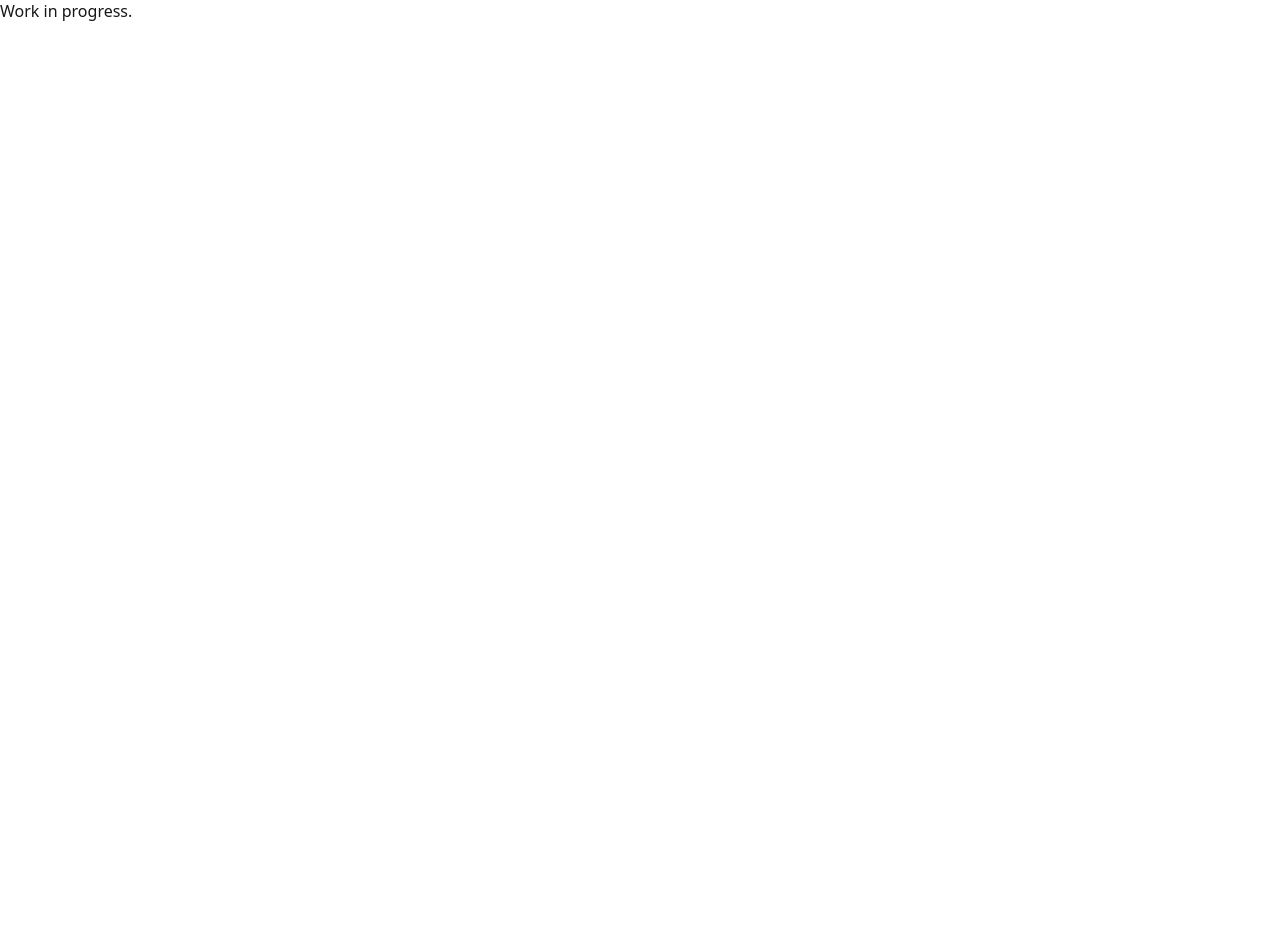
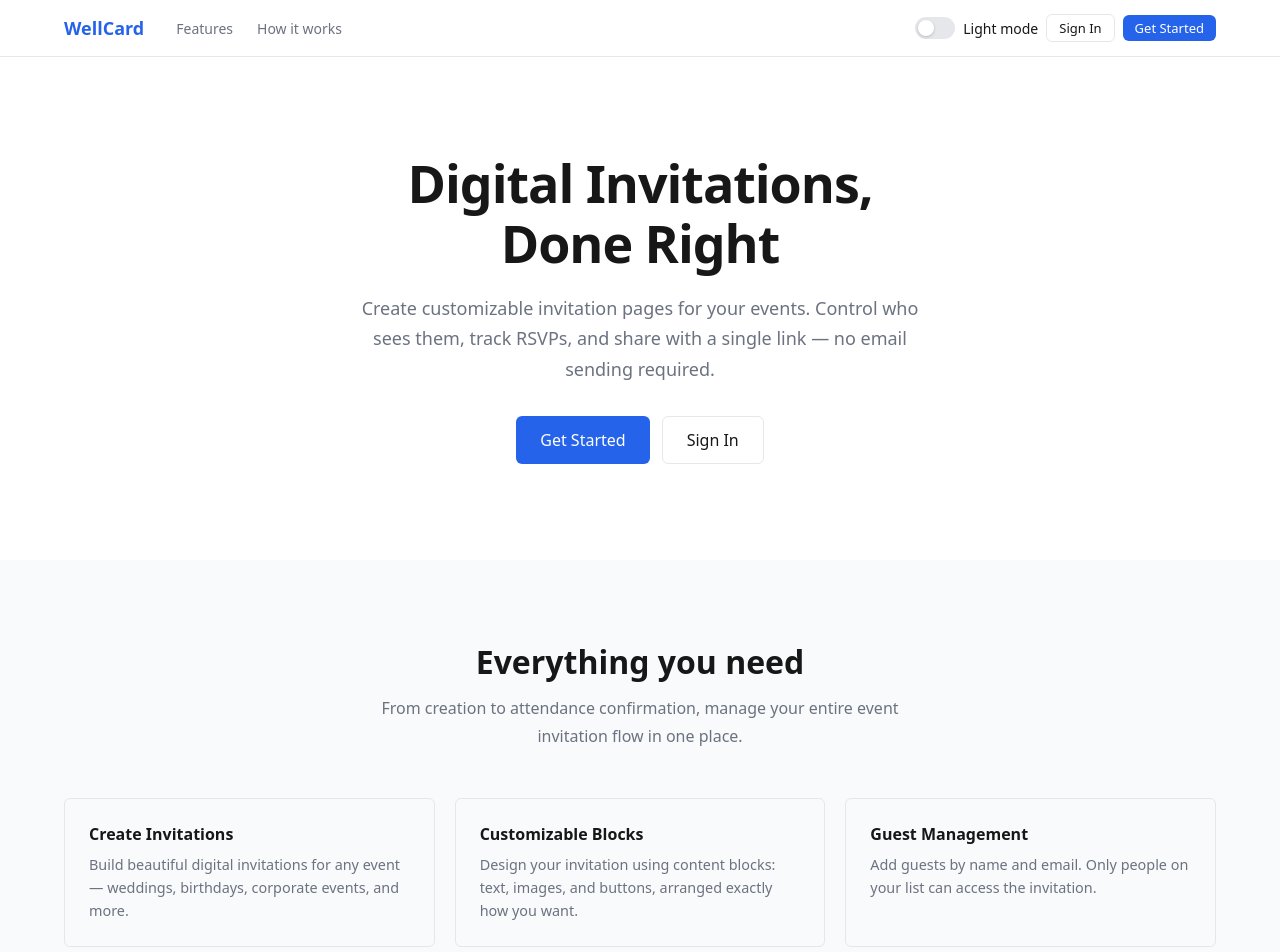
Before and after one commit to luanAfons0/ES3-project, a Next.js app in the folder frontend/: page / in a window 1280 px wide. Shown: the top 952 px of the page. Before the commit the page ends 800 px from the top, so only its background shows below. Built offline with nearby package versions, Linux system fonts and the light colour scheme.

Commit message:
feat(landing): complete landing page with hero, features, and how-it-works sections

```diff
--- /dev/null
+++ b/frontend/src/app/page.module.css
@@ -0,0 +1,197 @@
+.page {
+  display: flex;
+  flex-direction: column;
+  min-height: 100vh;
+}
+
+/* Header */
+.header {
+  position: sticky;
+  top: 0;
+  z-index: 10;
+  border-bottom: 1px solid var(--color-border);
+  background: color-mix(in srgb, var(--color-bg) 80%, transparent);
+  backdrop-filter: blur(12px);
+  -webkit-backdrop-filter: blur(12px);
+}
+
+.headerInner {
+  display: flex;
+  align-items: center;
+  gap: 2rem;
+  padding-block: 0.875rem;
+}
+
+.logo {
+  font-size: 1.125rem;
+  font-weight: 700;
+  color: var(--color-primary);
+  text-decoration: none;
+  flex-shrink: 0;
+}
+
+.nav {
+  display: flex;
+  align-items: center;
+  gap: 1.5rem;
+  flex: 1;
+}
+
+.navLink {
+  font-size: 0.875rem;
+  font-weight: 500;
+  color: var(--color-muted);
+  text-decoration: none;
+  transition: color 0.15s;
+}
+
+.navLink:hover {
+  color: var(--color-text);
+}
+
+.headerActions {
+  display: flex;
+  align-items: center;
+  gap: 0.5rem;
+  margin-left: auto;
+}
+
+/* Hero */
+.hero {
+  padding-block: 6rem;
+  text-align: center;
+}
+
+.heroContent {
+  max-width: 640px;
+  margin-inline: auto;
+}
+
+.heroTitle {
+  font-size: clamp(2rem, 5vw, 3.25rem);
+  font-weight: 800;
+  line-height: 1.15;
+  letter-spacing: -0.02em;
+  margin-bottom: 1.25rem;
+}
+
+.heroSubtitle {
+  font-size: 1.125rem;
+  color: var(--color-muted);
+  line-height: 1.7;
+  margin-bottom: 2rem;
+}
+
+.heroCta {
+  display: flex;
+  gap: 0.75rem;
+  justify-content: center;
+  flex-wrap: wrap;
+}
+
+/* Sections shared */
+.sectionTitle {
+  font-size: clamp(1.5rem, 3vw, 2rem);
+  font-weight: 700;
+  text-align: center;
+  margin-bottom: 0.75rem;
+}
+
+.sectionSubtitle {
+  color: var(--color-muted);
+  text-align: center;
+  margin-bottom: 3rem;
+  max-width: 560px;
+  margin-inline: auto;
+  line-height: 1.7;
+}
+
+/* Features */
+.features {
+  padding-block: 5rem;
+  background: var(--color-surface);
+}
+
+.featureGrid {
+  display: grid;
+  grid-template-columns: repeat(auto-fill, minmax(280px, 1fr));
+  gap: 1.25rem;
+}
+
+.featureCard {
+  padding: 1.5rem;
+  display: flex;
+  flex-direction: column;
+  gap: 0.5rem;
+}
+
+.featureTitle {
+  font-size: 1rem;
+  font-weight: 600;
+}
+
+.featureDescription {
+  font-size: 0.9rem;
+  color: var(--color-muted);
+  line-height: 1.6;
+}
+
+/* How it works */
+.howItWorks {
+  padding-block: 5rem;
+}
+
+.steps {
+  list-style: none;
+  display: flex;
+  flex-direction: column;
+  gap: 2rem;
+  max-width: 560px;
+  margin-inline: auto;
+  counter-reset: steps;
+}
+
+.step {
+  display: flex;
+  gap: 1.25rem;
+  align-items: flex-start;
+}
+
+.stepNumber {
+  flex-shrink: 0;
+  width: 2.25rem;
+  height: 2.25rem;
+  border-radius: 50%;
+  background: var(--color-primary);
+  color: #fff;
+  font-weight: 700;
+  font-size: 0.875rem;
+  display: flex;
+  align-items: center;
+  justify-content: center;
+}
+
+.stepTitle {
+  font-size: 1rem;
+  font-weight: 600;
+  margin-bottom: 0.25rem;
+}
+
+.stepDescription {
+  font-size: 0.9rem;
+  color: var(--color-muted);
+  line-height: 1.6;
+}
+
+/* Footer */
+.footer {
+  margin-top: auto;
+  border-top: 1px solid var(--color-border);
+  padding-block: 1.5rem;
+}
+
+.footerText {
+  font-size: 0.875rem;
+  color: var(--color-muted);
+  text-align: center;
+}
--- a/frontend/src/app/page.tsx
+++ b/frontend/src/app/page.tsx
@@ -1,3 +1,166 @@
+import Link from "next/link";
+import { Button } from "@/components/Button/Button";
+import { Card } from "@/components/Card/Card";
+import { Container } from "@/components/Container/Container";
+import { ThemeToggle } from "@/components/ThemeToggle/ThemeToggle";
+import styles from "./page.module.css";
+
+const features = [
+  {
+    title: "Create Invitations",
+    description:
+      "Build beautiful digital invitations for any event — weddings, birthdays, corporate events, and more.",
+  },
+  {
+    title: "Customizable Blocks",
+    description:
+      "Design your invitation using content blocks: text, images, and buttons, arranged exactly how you want.",
+  },
+  {
+    title: "Guest Management",
+    description:
+      "Add guests by name and email. Only people on your list can access the invitation.",
+  },
+  {
+    title: "Email Gate",
+    description:
+      "Guests enter their email to access the invitation. No account needed on their end.",
+  },
+  {
+    title: "RSVP Tracking",
+    description:
+      "Guests confirm or decline attendance directly from the invitation page.",
+  },
+  {
+    title: "Live Dashboard",
+    description:
+      "Monitor responses in real time — see who confirmed, declined, or hasn't replied yet.",
+  },
+];
+
 export default function Home() {
-  return <p>Work in progress.</p>;
+  return (
+    <div className={styles.page}>
+      <header className={styles.header}>
+        <Container className={styles.headerInner}>
+          <Link href="/" className={styles.logo}>
+            WellCard
+          </Link>
+          <nav className={styles.nav}>
+            <Link href="#features" className={styles.navLink}>Features</Link>
+            <Link href="#how-it-works" className={styles.navLink}>How it works</Link>
+          </nav>
+          <div className={styles.headerActions}>
+            <ThemeToggle />
+            <Button variant="ghost" size="sm" asChild>
+              <Link href="/auth/login">Sign In</Link>
+            </Button>
+            <Button size="sm" asChild>
+              <Link href="/auth/register">Get Started</Link>
+            </Button>
+          </div>
+        </Container>
+      </header>
+
+      <main>
+        <section className={styles.hero}>
+          <Container className={styles.heroContent}>
+            <h1 className={styles.heroTitle}>
+              Digital Invitations,
+              <br />
+              Done Right
+            </h1>
+            <p className={styles.heroSubtitle}>
+              Create customizable invitation pages for your events. Control who
+              sees them, track RSVPs, and share with a single link — no email
+              sending required.
+            </p>
+            <div className={styles.heroCta}>
+              <Button size="lg" asChild>
+                <Link href="/auth/register">Get Started</Link>
+              </Button>
+              <Button size="lg" variant="ghost" asChild>
+                <Link href="/auth/login">Sign In</Link>
+              </Button>
+            </div>
+          </Container>
+        </section>
+
+        <section id="features" className={styles.features}>
+          <Container>
+            <h2 className={styles.sectionTitle}>Everything you need</h2>
+            <p className={styles.sectionSubtitle}>
+              From creation to attendance confirmation, manage your entire event
+              invitation flow in one place.
+            </p>
+            <div className={styles.featureGrid}>
+              {features.map((feature) => (
+                <Card key={feature.title} className={styles.featureCard}>
+                  <h3 className={styles.featureTitle}>{feature.title}</h3>
+                  <p className={styles.featureDescription}>
+                    {feature.description}
+                  </p>
+                </Card>
+              ))}
+            </div>
+          </Container>
+        </section>
+
+        <section id="how-it-works" className={styles.howItWorks}>
+          <Container>
+            <h2 className={styles.sectionTitle}>How it works</h2>
+            <ol className={styles.steps}>
+              <li className={styles.step}>
+                <span className={styles.stepNumber}>1</span>
+                <div>
+                  <h3 className={styles.stepTitle}>Create your invitation</h3>
+                  <p className={styles.stepDescription}>
+                    Fill in the event details and design the page using content
+                    blocks.
+                  </p>
+                </div>
+              </li>
+              <li className={styles.step}>
+                <span className={styles.stepNumber}>2</span>
+                <div>
+                  <h3 className={styles.stepTitle}>Add your guests</h3>
+                  <p className={styles.stepDescription}>
+                    Enter the name and email of each guest you want to invite.
+                  </p>
+                </div>
+              </li>
+              <li className={styles.step}>
+                <span className={styles.stepNumber}>3</span>
+                <div>
+                  <h3 className={styles.stepTitle}>Share the link</h3>
+                  <p className={styles.stepDescription}>
+                    Copy your unique invitation link and send it however you
+                    like — WhatsApp, email, or any other way.
+                  </p>
+                </div>
+              </li>
+              <li className={styles.step}>
+                <span className={styles.stepNumber}>4</span>
+                <div>
+                  <h3 className={styles.stepTitle}>Track responses</h3>
+                  <p className={styles.stepDescription}>
+                    Watch RSVPs come in from your dashboard and see who&apos;s
+                    attending.
+                  </p>
+                </div>
+              </li>
+            </ol>
+          </Container>
+        </section>
+      </main>
+
+      <footer className={styles.footer}>
+        <Container>
+          <p className={styles.footerText}>
+            WellCard &mdash; Create and manage digital invitations
+          </p>
+        </Container>
+      </footer>
+    </div>
+  );
 }
```
